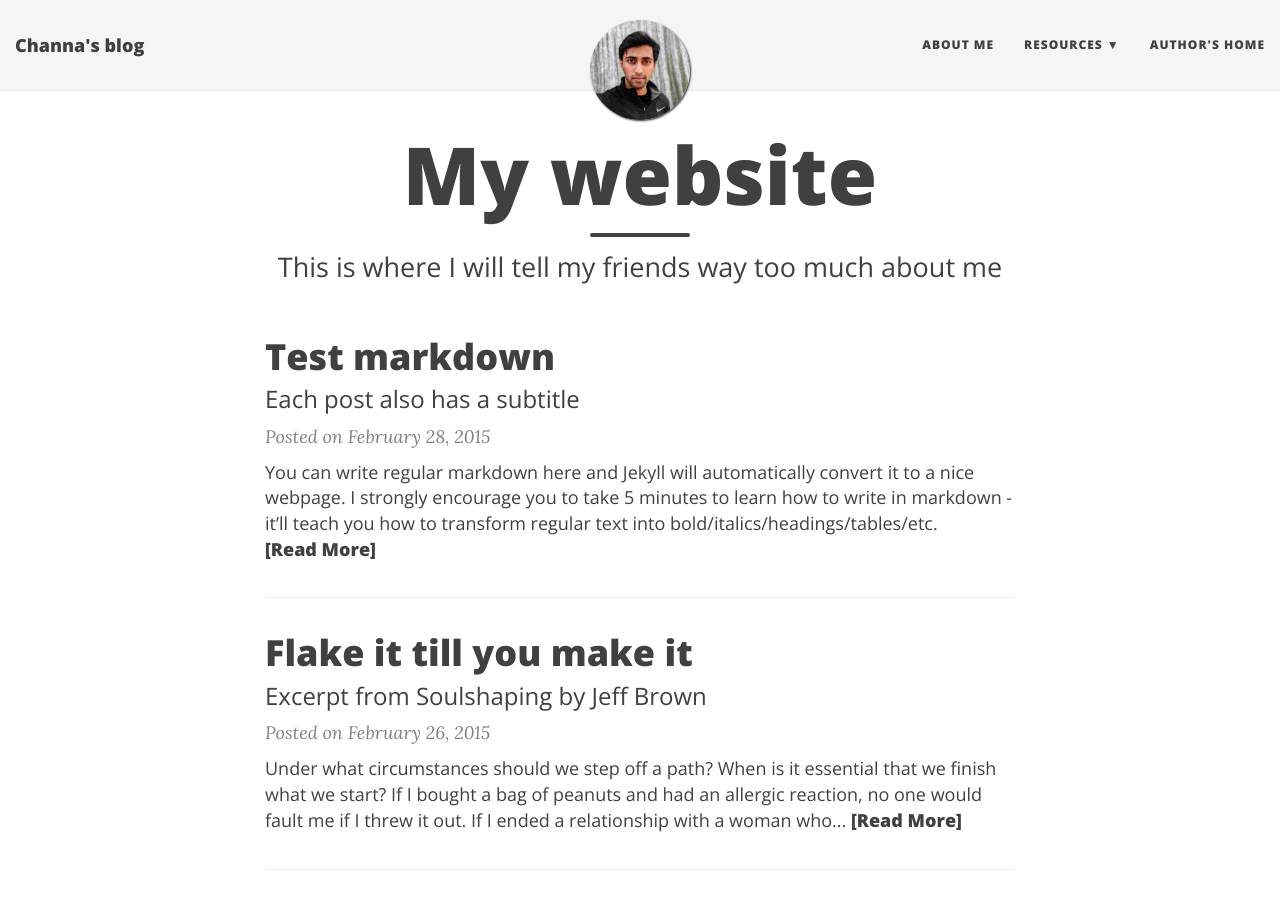
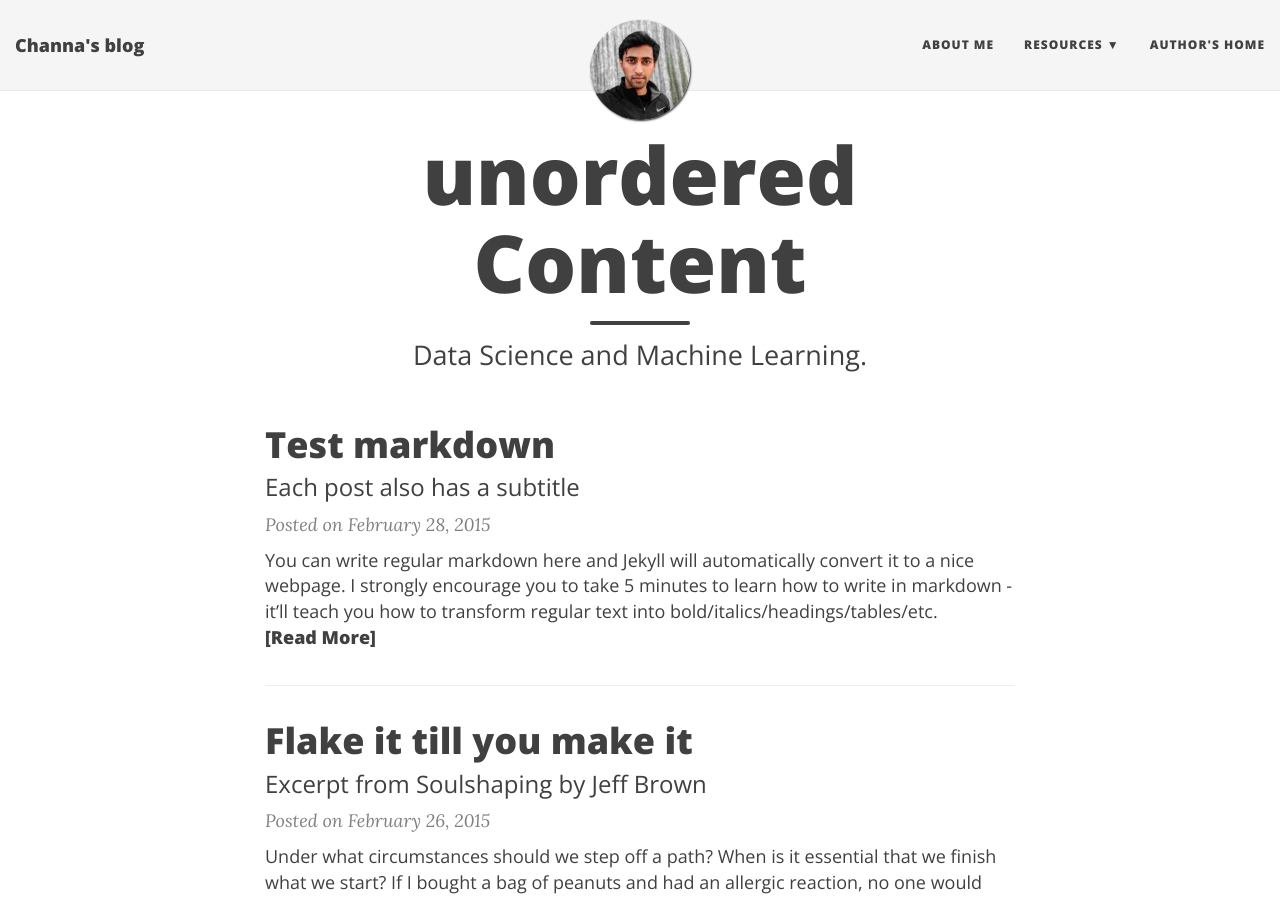
Before and after one commit to channagithub/channabasavagola.github.io, a Jekyll site: the page built from index.html, in a window 1280 px wide and 900 px high. Built offline with Jekyll 4.4.1, drawn with Linux system fonts in a browser that asks for light colours; nearby versions of some CDN libraries; the list of posts is cut into pages by our own code.

Commit message:
update index

```diff
--- a/index.html
+++ b/index.html
@@ -1,7 +1,7 @@
 ---
 layout: page
-title: My website
-subtitle: This is where I will tell my friends way too much about me
+title: unordered Content
+subtitle: Data Science and Machine Learning.
 use-site-title: true
 ---
 
```
